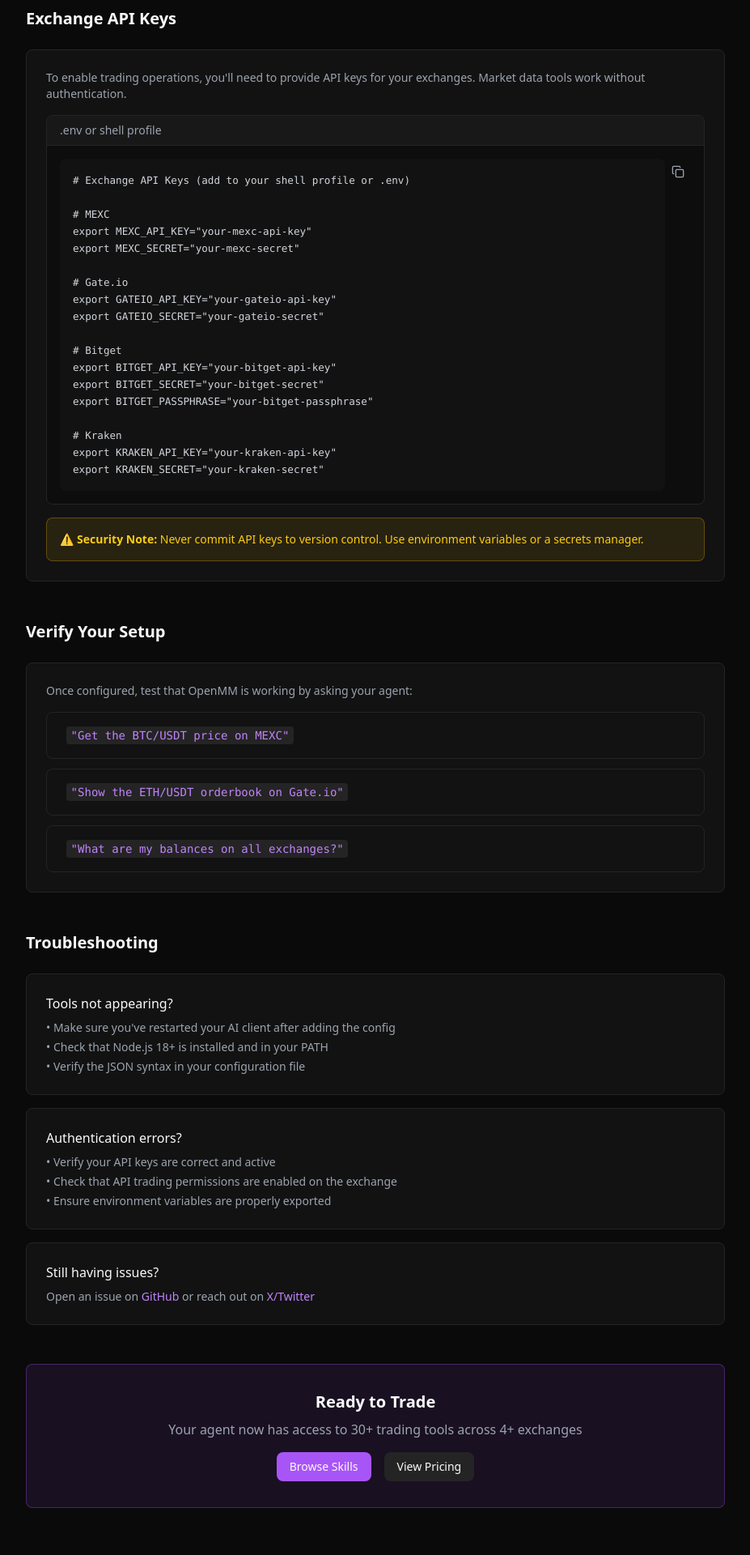
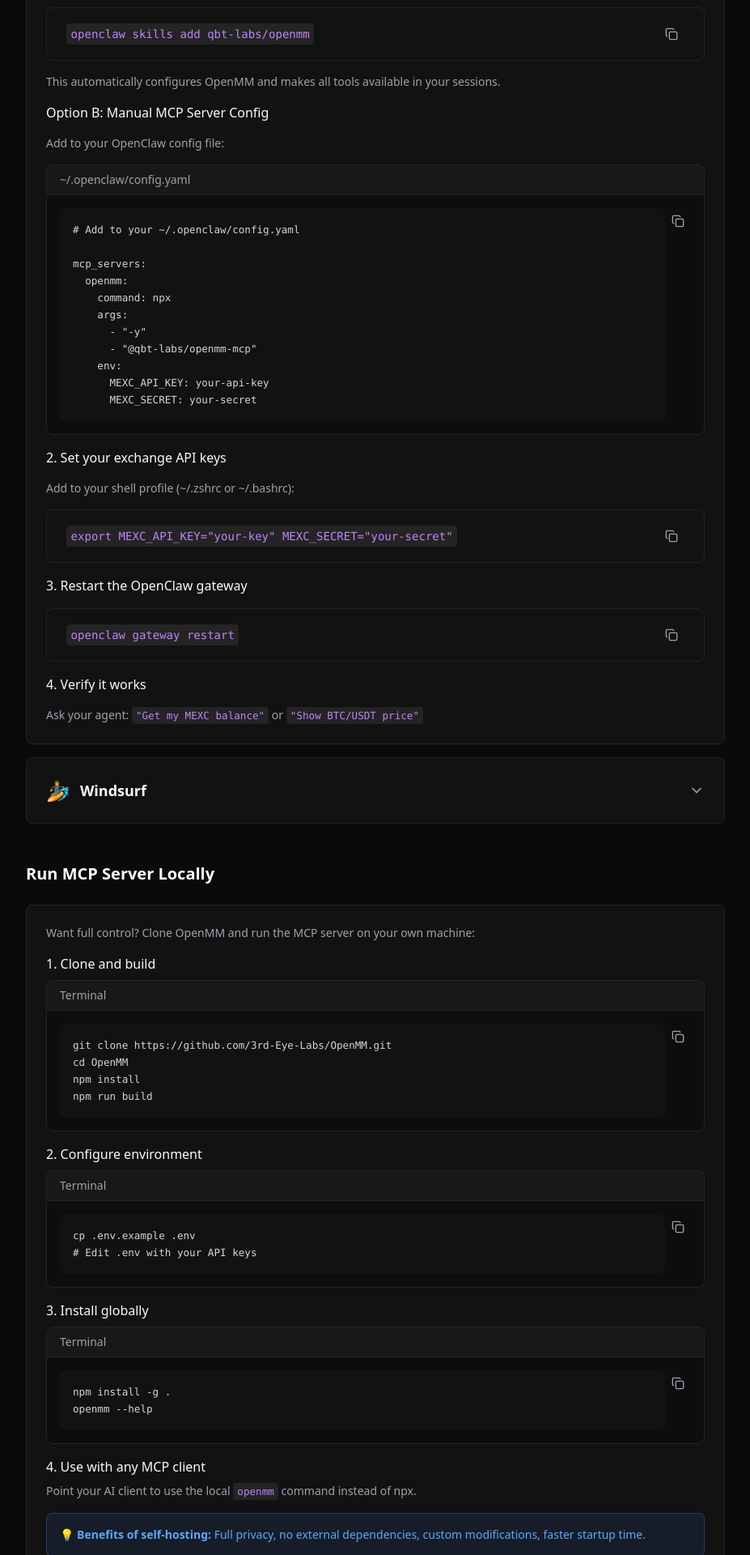
Before and after one commit to QBT-Labs/openmm-skills-portal, a Next.js app: page /docs/mcp-setup in a window 1280 px wide. Shown: the part 1640-3560 px from the top of the page at 81% size, without its empty margins (176-1103 px from the left). Built offline with nearby package versions, Linux system fonts and the light colour scheme.

Commit message:
feat: Enhanced OpenClaw setup + local MCP server guide (#17)
- Made OpenClaw section default open and marked as Recommended
- Added 'openclaw skills add' one-liner option
- Added 'Run MCP Server Locally' section for self-hosting
- Added benefits callout for local hosting

```diff
--- a/src/app/docs/mcp-setup/page.tsx
+++ b/src/app/docs/mcp-setup/page.tsx
@@ -221,24 +221,47 @@
             </div>
           </CollapsibleSection>
 
-          <CollapsibleSection title="OpenClaw" icon="🦞">
+          <CollapsibleSection title="OpenClaw (Recommended)" icon="🦞" defaultOpen>
             <div className="space-y-4 mt-4">
-              <p className="text-gray-400 text-sm">
-                OpenClaw uses a YAML-based configuration file for MCP servers.
+              <div className="bg-green-500/10 border border-green-500/30 rounded-lg p-4 mb-4">
+                <p className="text-green-400 text-sm">
+                  ✨ <strong>Best Integration:</strong> OpenClaw provides the most seamless experience with OpenMM skills, running locally on your machine with full MCP support.
+                </p>
+              </div>
+
+              <h4 className="font-medium">Option A: Install as a Skill (Easiest)</h4>
+              <div className="install-box flex items-center justify-between">
+                <code className="text-purple-400 text-sm">openclaw skills add qbt-labs/openmm</code>
+                <CopyButton text="openclaw skills add qbt-labs/openmm" />
+              </div>
+              <p className="text-sm text-gray-400 mt-2">
+                This automatically configures OpenMM and makes all tools available in your sessions.
               </p>
 
-              <h4 className="font-medium">1. Edit your OpenClaw config</h4>
+              <h4 className="font-medium mt-6">Option B: Manual MCP Server Config</h4>
+              <p className="text-gray-400 text-sm">
+                Add to your OpenClaw config file:
+              </p>
               <CodeBlock code={openClawConfig} filename="~/.openclaw/config.yaml" />
 
-              <h4 className="font-medium mt-4">2. Restart the OpenClaw gateway</h4>
+              <h4 className="font-medium mt-4">2. Set your exchange API keys</h4>
+              <p className="text-sm text-gray-400">
+                Add to your shell profile (~/.zshrc or ~/.bashrc):
+              </p>
+              <div className="install-box flex items-center justify-between">
+                <code className="text-purple-400 text-sm">export MEXC_API_KEY=&quot;your-key&quot; MEXC_SECRET=&quot;your-secret&quot;</code>
+                <CopyButton text='export MEXC_API_KEY="your-key" MEXC_SECRET="your-secret"' />
+              </div>
+
+              <h4 className="font-medium mt-4">3. Restart the OpenClaw gateway</h4>
               <div className="install-box flex items-center justify-between">
                 <code className="text-purple-400 text-sm">openclaw gateway restart</code>
                 <CopyButton text="openclaw gateway restart" />
               </div>
 
-              <h4 className="font-medium mt-4">3. Verify the connection</h4>
+              <h4 className="font-medium mt-4">4. Verify it works</h4>
               <p className="text-sm text-gray-400">
-                The OpenMM tools will be available immediately in your OpenClaw sessions.
+                Ask your agent: <code className="text-purple-400">&quot;Get my MEXC balance&quot;</code> or <code className="text-purple-400">&quot;Show BTC/USDT price&quot;</code>
               </p>
             </div>
           </CollapsibleSection>
@@ -263,6 +286,41 @@
               </p>
             </div>
           </CollapsibleSection>
+        </div>
+      </section>
+
+      {/* Local MCP Server */}
+      <section className="mb-12">
+        <h2 className="text-xl font-semibold mb-6">Run MCP Server Locally</h2>
+        <div className="bg-card border border-border rounded-lg p-6">
+          <p className="text-gray-400 text-sm mb-4">
+            Want full control? Clone OpenMM and run the MCP server on your own machine:
+          </p>
+
+          <h4 className="font-medium mb-2">1. Clone and build</h4>
+          <CodeBlock code={`git clone https://github.com/3rd-Eye-Labs/OpenMM.git
+cd OpenMM
+npm install
+npm run build`} filename="Terminal" />
+
+          <h4 className="font-medium mt-4 mb-2">2. Configure environment</h4>
+          <CodeBlock code={`cp .env.example .env
+# Edit .env with your API keys`} filename="Terminal" />
+
+          <h4 className="font-medium mt-4 mb-2">3. Install globally</h4>
+          <CodeBlock code={`npm install -g .
+openmm --help`} filename="Terminal" />
+
+          <h4 className="font-medium mt-4 mb-2">4. Use with any MCP client</h4>
+          <p className="text-sm text-gray-400">
+            Point your AI client to use the local <code className="text-purple-400">openmm</code> command instead of npx.
+          </p>
+
+          <div className="mt-4 p-4 bg-blue-500/10 border border-blue-500/30 rounded-lg">
+            <p className="text-sm text-blue-400">
+              💡 <strong>Benefits of self-hosting:</strong> Full privacy, no external dependencies, custom modifications, faster startup time.
+            </p>
+          </div>
         </div>
       </section>
 
```
